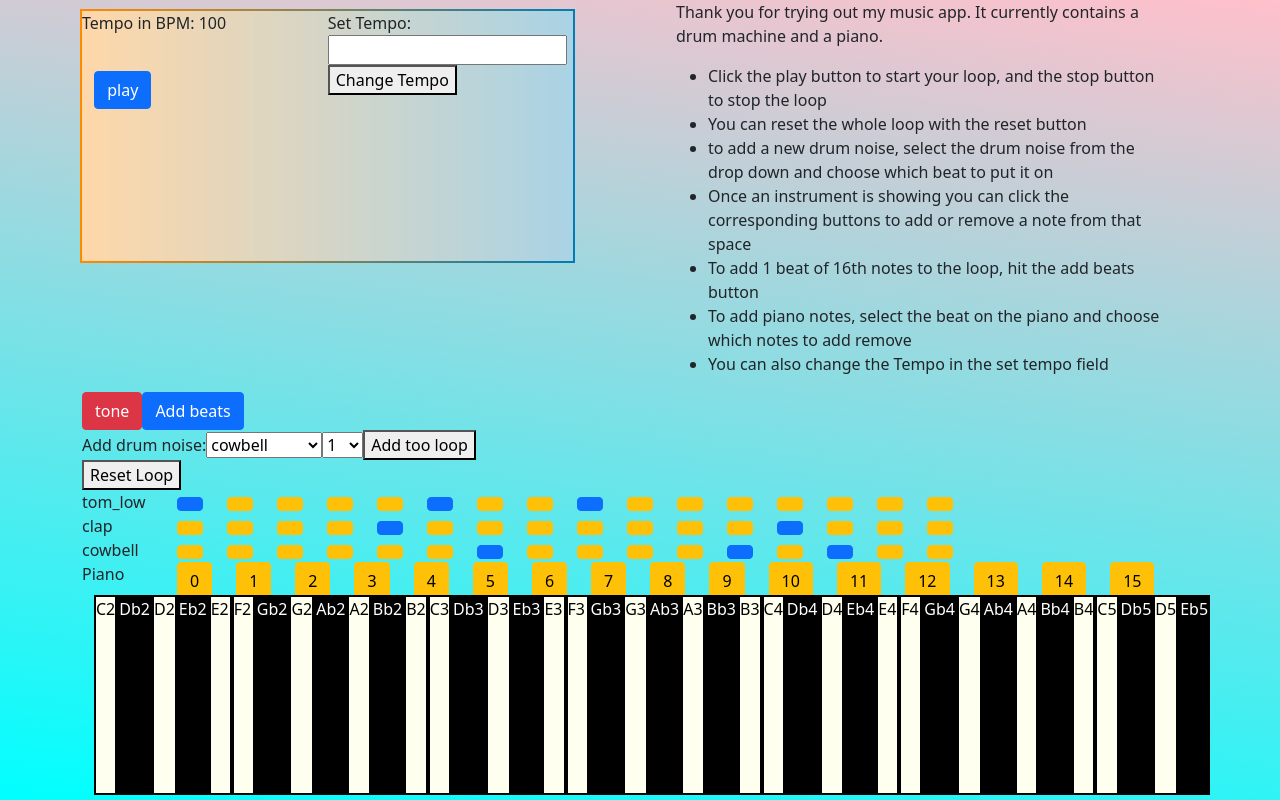
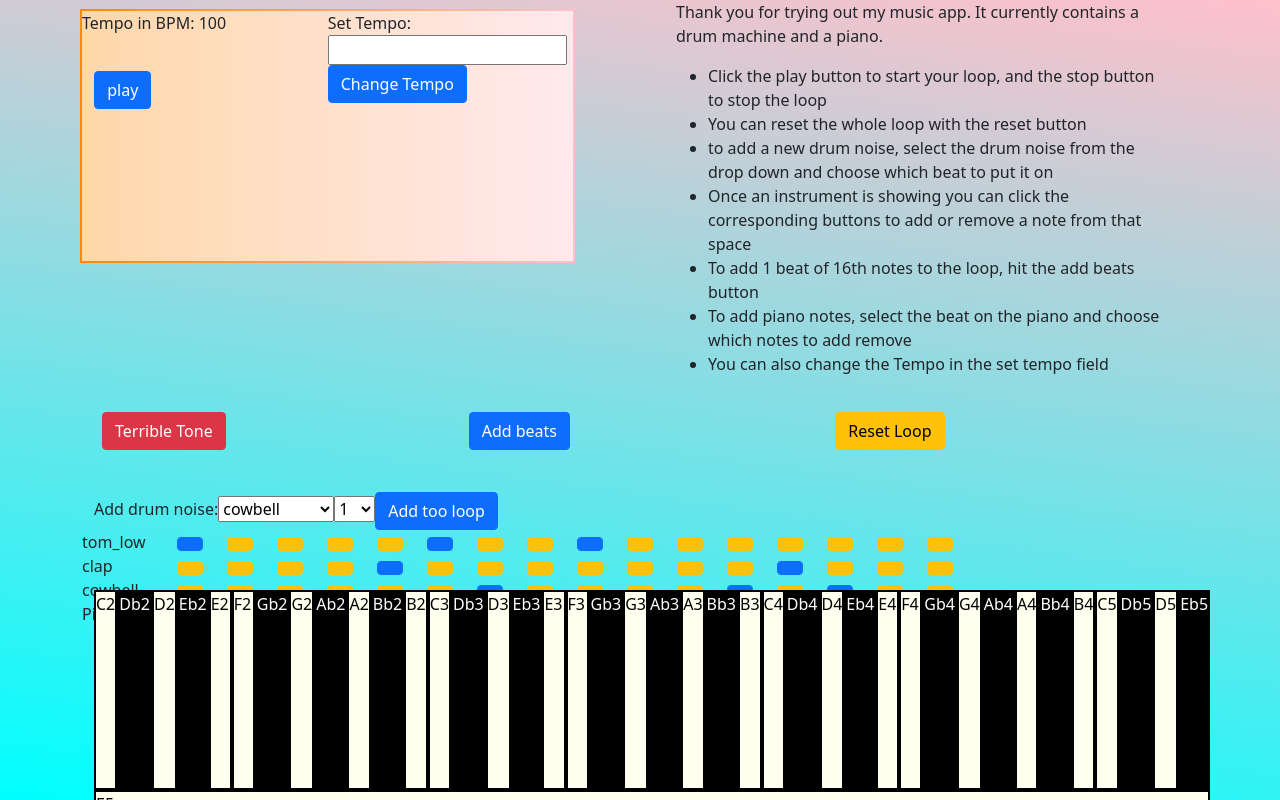
Before and after one commit to professional-pigeon/react-music-app, a React (Create React App) app: page / in a window 1280 px wide. Built offline with nearby package versions, Linux system fonts and the light colour scheme; no server answers.

Commit message:
make row of buttons spaced evenly for the general controls

```diff
--- a/src/components/App.css
+++ b/src/components/App.css
@@ -24,8 +24,8 @@ body {
 
 #keyboard > .row {
   --bs-gutter-x: 0 !important;
-  overflow-x: auto;
-  white-space: nowrap;
+  /* overflow-x: auto;
+  white-space: nowrap; */
 }
 
 .keys {
@@ -72,7 +72,7 @@ body {
   height: calc(100% + 4px);
   left: -2px;
   top: -2px;
-  background: linear-gradient(to left, #007db5, #ff8a00);
+  background: linear-gradient(to left,pink, #ff8a00);
   z-index: -1;
 }
 
@@ -93,8 +93,13 @@ body {
 
 #keyboard {
   position: fixed;
-  bottom: 5px;
+  bottom: 10px;
   max-height: 200px;
-  overflow: hidden;
-  overflow-x: scroll;
+  /* overflow: hidden;
+  overflow-x: scroll; */
 }
+
+#buttonRow {
+  height: 100px;
+  padding: 20px 20px 20px 20px;
+}
--- a/src/components/InstrumentForm.js
+++ b/src/components/InstrumentForm.js
@@ -1,6 +1,6 @@
 import React from 'react'
 import PropTypes from "prop-types"
-import { getDefaultNormalizer } from '@testing-library/dom';
+import { Button, Container } from 'react-bootstrap'
 
 function InstrumentForm(props) {
 
@@ -34,7 +34,7 @@ function InstrumentForm(props) {
   }
 
 return (
-  <div>
+  <Container>
     <form onSubmit={handleInstrumentAdd}>
       <label>Add drum noise:
         <select name="instrument">
@@ -44,22 +44,10 @@ return (
             {addBeats(props.playInstrument.length)}
         </select>
       </label>
-      <button type="submit">Add too loop</button>
+      <Button variant="primary" type="submit">Add too loop</Button>
     </form>
-    {/* <form onSubmit={handlePianoAdd}>
-      <label>Pick piano note:
-        <select name="instrument">
-          {addSounds(Object.keys(props.piano._sprite))}
-        </select>
-        <select name="beat">
-            {addBeats(props.playInstrument.length)}
-        </select>
-      </label>
-      <button type="submit">Add too loop</button>
-    </form> */}
 
-    <button onClick={()=> props.resetLoop()}>Reset Loop</button>
-    </div>
+    </Container>
   )
 }
 
--- a/src/components/NoteVisual.js
+++ b/src/components/NoteVisual.js
@@ -51,9 +51,9 @@ function NoteVisual(props) {
       })
       if (pianoNoteOnBeat[0] !== undefined) {
         notes = pianoNoteOnBeat
-        largeArray.push(<Col sm="auto"><Button variant="primary" className="selected" onClick={() => props.seePianoNote(i)}>{notes}</Button></Col>)
+        largeArray.push(<Col sm="auto"><Button variant="primary" className="selected" onClick={() => props.seePianoNote(i)}></Button></Col>)
       } else {
-        largeArray.push(<Col sm="auto"><Button variant="warning" className="unselected" onClick={() => props.setNewBeat(i)}>{i}</Button></Col>)
+        largeArray.push(<Col sm="auto"><Button variant="warning" className="unselected" onClick={() => props.setNewBeat(i)}></Button></Col>)
       }
       pianoNoteOnBeat = []
     }
--- a/src/components/Player.js
+++ b/src/components/Player.js
@@ -19,7 +19,7 @@ function Player(props) {
       <form onSubmit={handleTempoChange}>
         <label>Set Tempo:</label>
         <input type="number" name="tempo" />
-        <button type="submit">Change Tempo</button>
+        <Button type="submit">Change Tempo</Button>
       </form>
       </div>
       {displayButton}
--- a/src/components/SoundControl.js
+++ b/src/components/SoundControl.js
@@ -9,7 +9,7 @@ import NoteVisual from './NoteVisual'
 import playOscillator from './Oscilator'
 import PianoVisual from './PianoVisual'
 import Instructions from './Instructions'
-import { Button, Col, Row } from 'react-bootstrap'
+import { Button, Container, Col, Row } from 'react-bootstrap'
 
 let soundObjects = SoundLibrary()
 let drumMachine = soundObjects.drumMachine
@@ -80,9 +80,7 @@ class SoundControl extends React.Component {
       instArray[location].push(newNote)
     }
     let currentPianoState = this.state.pianoNotes
-    // console.log(currentPianoState)
     // currentPianoState.push(newNote)
-    // console.log(currentPianoState)
     currentPianoState.forEach(note => piano.play(note))
     this.setState({ pianoNotes: currentPianoState,
       instrument: instArray })
@@ -161,13 +159,23 @@ class SoundControl extends React.Component {
         <Instructions/>
         </Col>
         </Row>
-      <Button variant="danger" onClick={() => playOscillator(note)}>tone</Button>
-      <Button variant="primary" onClick={() => this.addBeat()}>Add beats</Button>
+      <Container id="buttonRow">
+        <Row>
+          <Col>
+            <Button variant="danger" onClick={() => playOscillator(note)}>Terrible Tone</Button>
+          </Col>
+          <Col>
+            <Button variant="primary" onClick={() => this.addBeat()}>Add beats</Button>
+          </Col>
+          <Col>
+            <Button variant="warning" onClick={()=> this.resetLoop()}>Reset Loop</Button>
+          </Col>
+        </Row>
+      </Container>
       <InstrumentForm
         handleChange={this.handleChange}
         playInstrument={playInstrument}
         addInstrument={this.addInstrumentToSpace}
-        resetLoop={this.resetLoop}
         drums={drumMachine}
         piano={piano}
       />
```
Also changed, not shown: src/components/Keyboard.js (deleted, +0 -110 lines), src/components/SetPlayInterval.js (+0 -14 lines).
